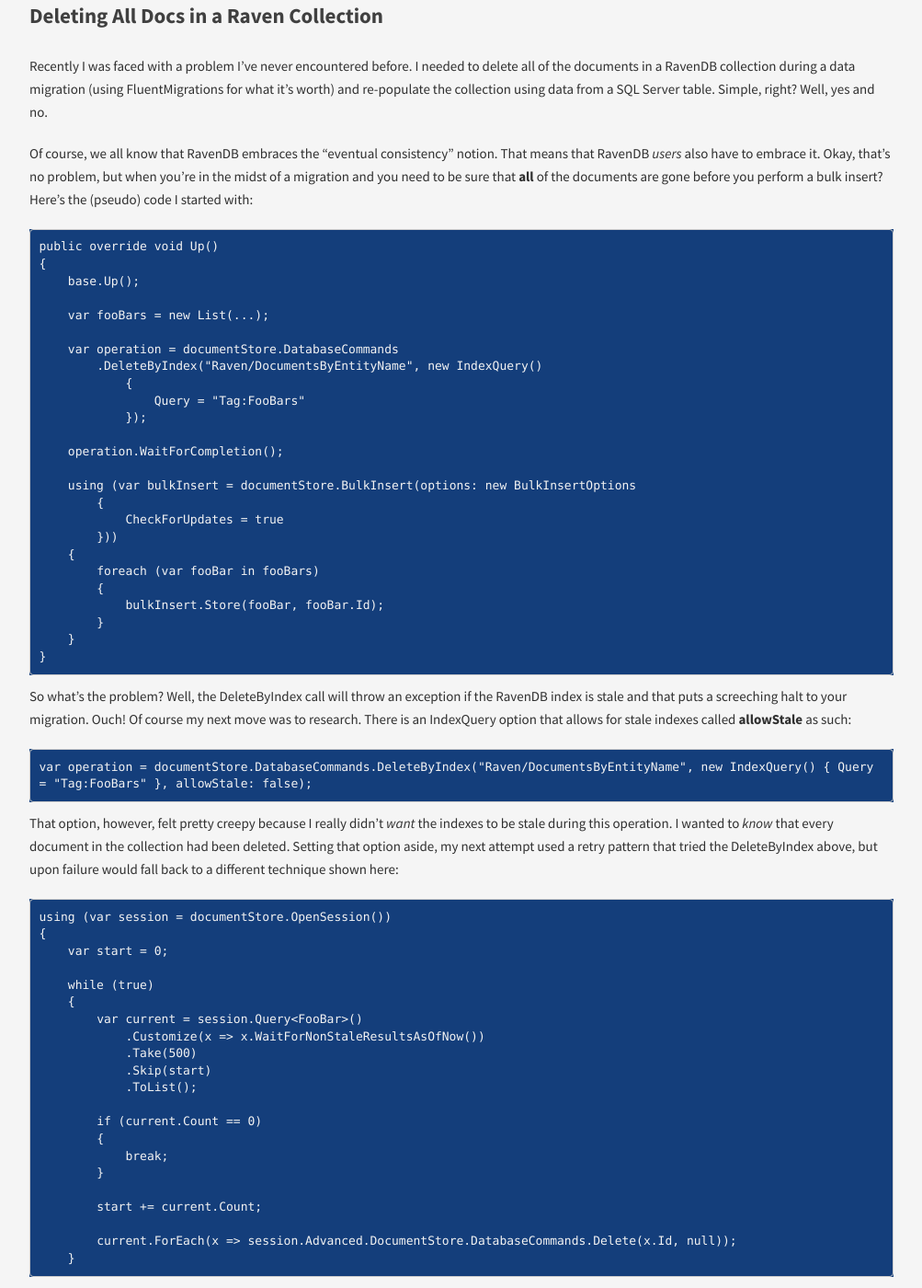
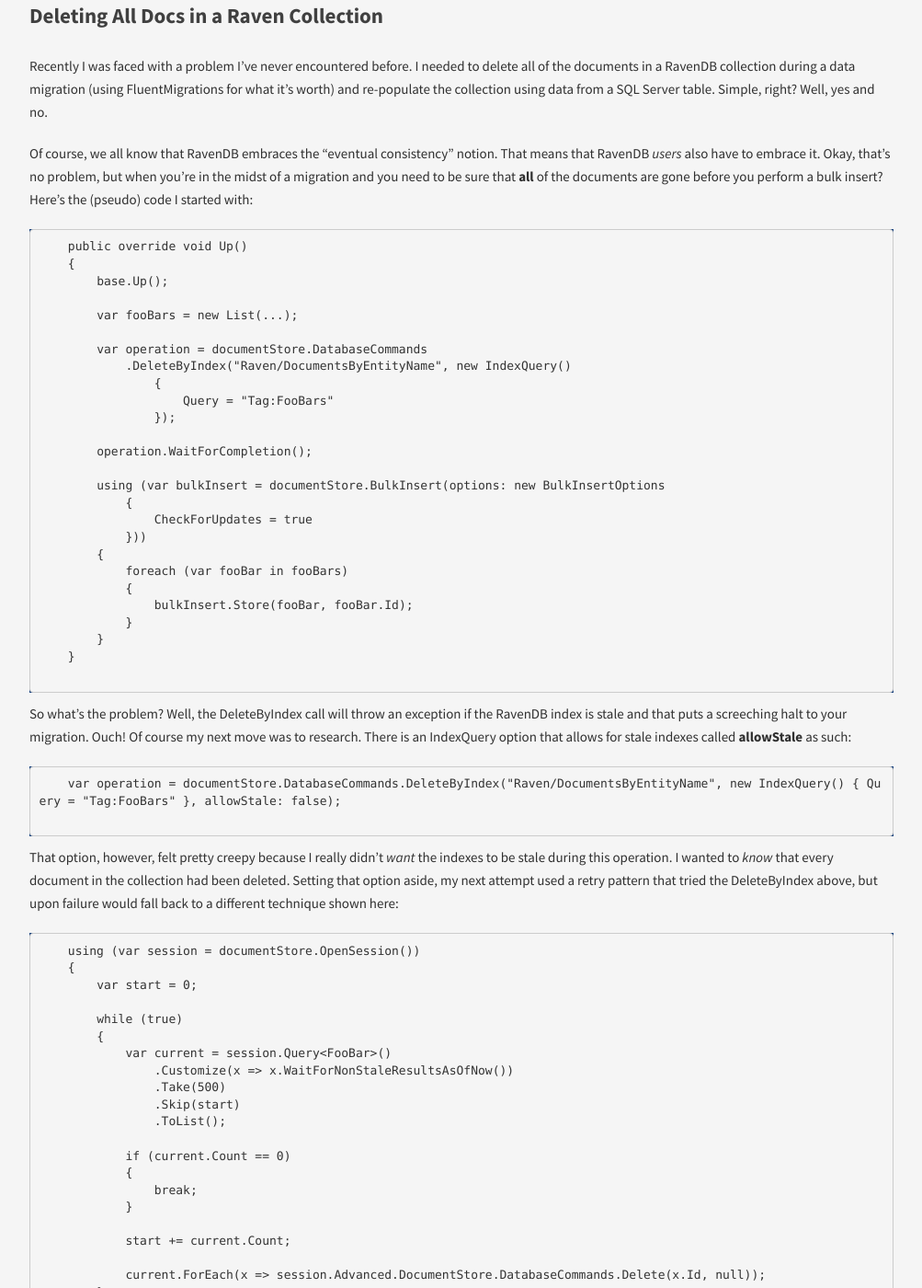
Before and after one commit to gregmajor/gregmajor.github.io, a Jekyll site: the page built from _posts/2015-03-18-deleting-all-docs-in-a-raven-collection.markdown, in a window 1280 px wide and 1400 px high, scrolled down 416 px. Shown: the whole window at 92% size, without its empty margins (138-1141 px from the left). Built offline with Jekyll 4.4.1, drawn with Linux system fonts in a browser that asks for light colours; Markdown is read by kramdown in place of the engine named in the settings; some of the changed text lies outside the part shown.

Commit message:
Editing post

```diff
--- a/_posts/2015-03-18-deleting-all-docs-in-a-raven-collection.markdown
+++ b/_posts/2015-03-18-deleting-all-docs-in-a-raven-collection.markdown
@@ -13,6 +13,7 @@ Recently I was faced with a problem I've never encountered before. I needed to d
 
 Of course, we all know that RavenDB embraces the "eventual consistency" notion. That means that RavenDB *users* also have to embrace it. Okay, that's no problem, but when you're in the midst of a migration and you need to be sure that **all** of the documents are gone before you perform a bulk insert? Here's the (pseudo) code I started with:
 
+    {% highlight csharp %}
     public override void Up()
     {
         base.Up();
@@ -38,14 +39,18 @@ Of course, we all know that RavenDB embraces the "eventual consistency" notion.
             }
         }
     }
+    {% endhighlight %}
 
 So what's the problem? Well, the DeleteByIndex call will throw an exception if the RavenDB index is stale and
 that puts a screeching halt to your migration. Ouch! Of course my next move was to research. There is an IndexQuery option that allows for stale indexes called **allowStale** as such:
 
+    {% highlight csharp %}
     var operation = documentStore.DatabaseCommands.DeleteByIndex("Raven/DocumentsByEntityName", new IndexQuery() { Query = "Tag:FooBars" }, allowStale: false);
+    {% endhighlight %}
 
 That option, however, felt pretty creepy because I really didn't *want* the indexes to be stale during this operation. I wanted to *know* that every document in the collection had been deleted. Setting that option aside, my next attempt used a retry pattern that tried the DeleteByIndex above, but upon failure would fall back to a different technique shown here:
 
+    {% highlight csharp %}
     using (var session = documentStore.OpenSession())
     {
         var start = 0;
@@ -67,14 +72,16 @@ That option, however, felt pretty creepy because I really didn't *want* the inde
 
             current.ForEach(x => session.Advanced.DocumentStore.DatabaseCommands.Delete(x.Id, null));
         }
+        {% endhighlight %}
 
 This works because it's transactional and takes advantage of the WaitForNonStaleResultsAsOfNow customization on the query. Still, I didn't like the way that it smelled. My migration code was growing to a ridiculous size and I knew that I was on the wrong track. Besides, why would there be a DeleteByIndex capability if it wasn't terribly usable?
 
 Finally, I re-stated the problem in my head; _"Wait until the indexes are NOT stale then delete by index"_. From there, I set about creating this implementation:
 
+    {% highlight csharp %}
     var retryCount = 0;
 
-    var staleIndexesWaitAction = new Action(
+    var waitForRavenConsistency = new Action(
         delegate
         {
             while (documentStore.DatabaseCommands.GetStatistics().StaleIndexes.Length != 0)
@@ -84,11 +91,12 @@ Finally, I re-stated the problem in my head; _"Wait until the indexes are NOT st
             }
         });
 
-    staleIndexesWaitAction.Invoke();
+    waitForRavenConsistency.Invoke();
 
     documentStore.DatabaseCommands.DeleteByIndex("Auto/AllDocs", new IndexQuery { Query = "Tag:FooBars" });
 
-    staleIndexesWaitAction.Invoke();
+    waitForRavenConsistency.Invoke();
+    {% endhighlight %}
 
 Not only does this solution knock out a LOT of complicated retry code, but it's pretty obvious what's going on and why. Of course, I'm counting on RavenDB to *eventually* become consistent. If it doesn't then I'm stuck in an endless loop. If that happens, however, I've got a more serious issue to deal with.
 
```
